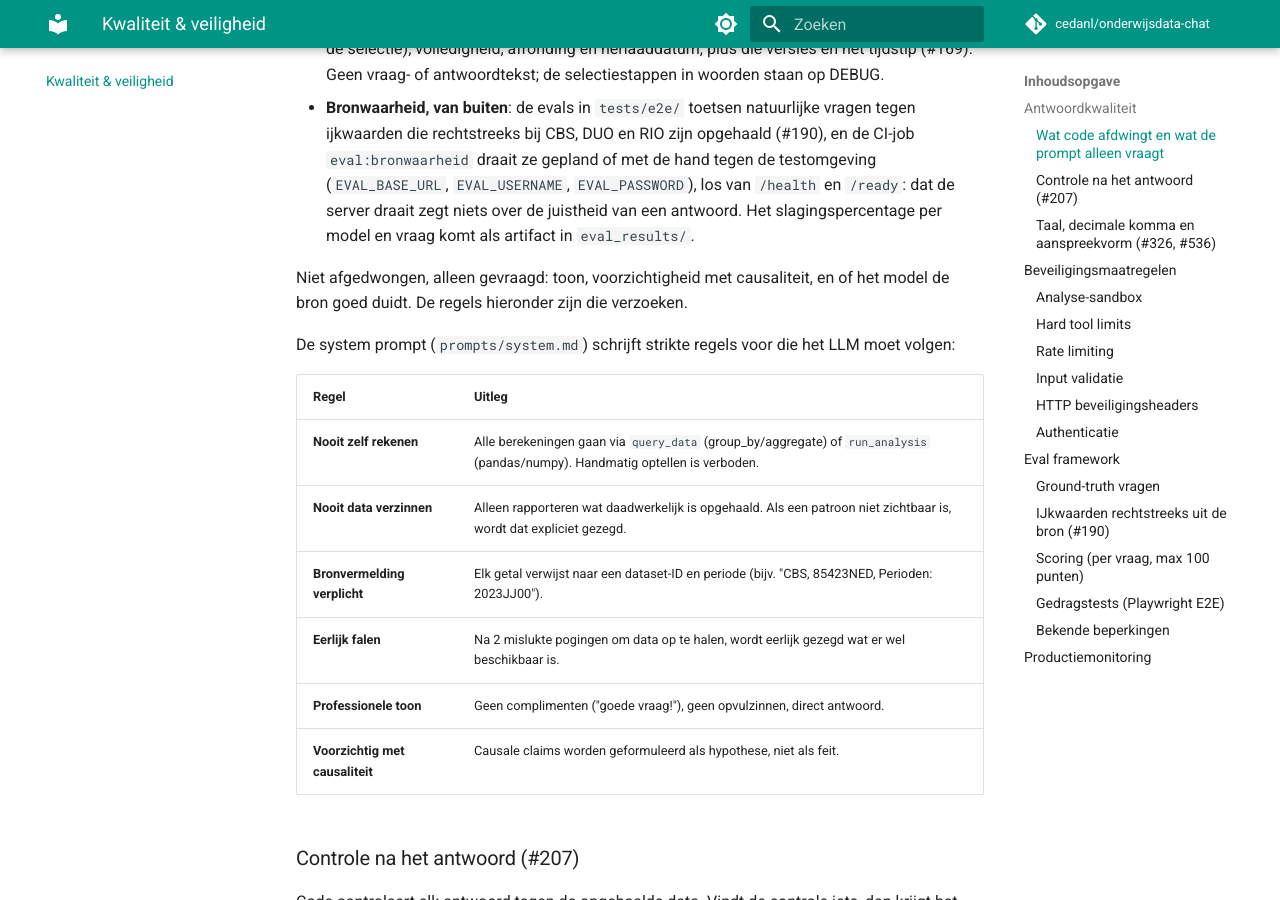
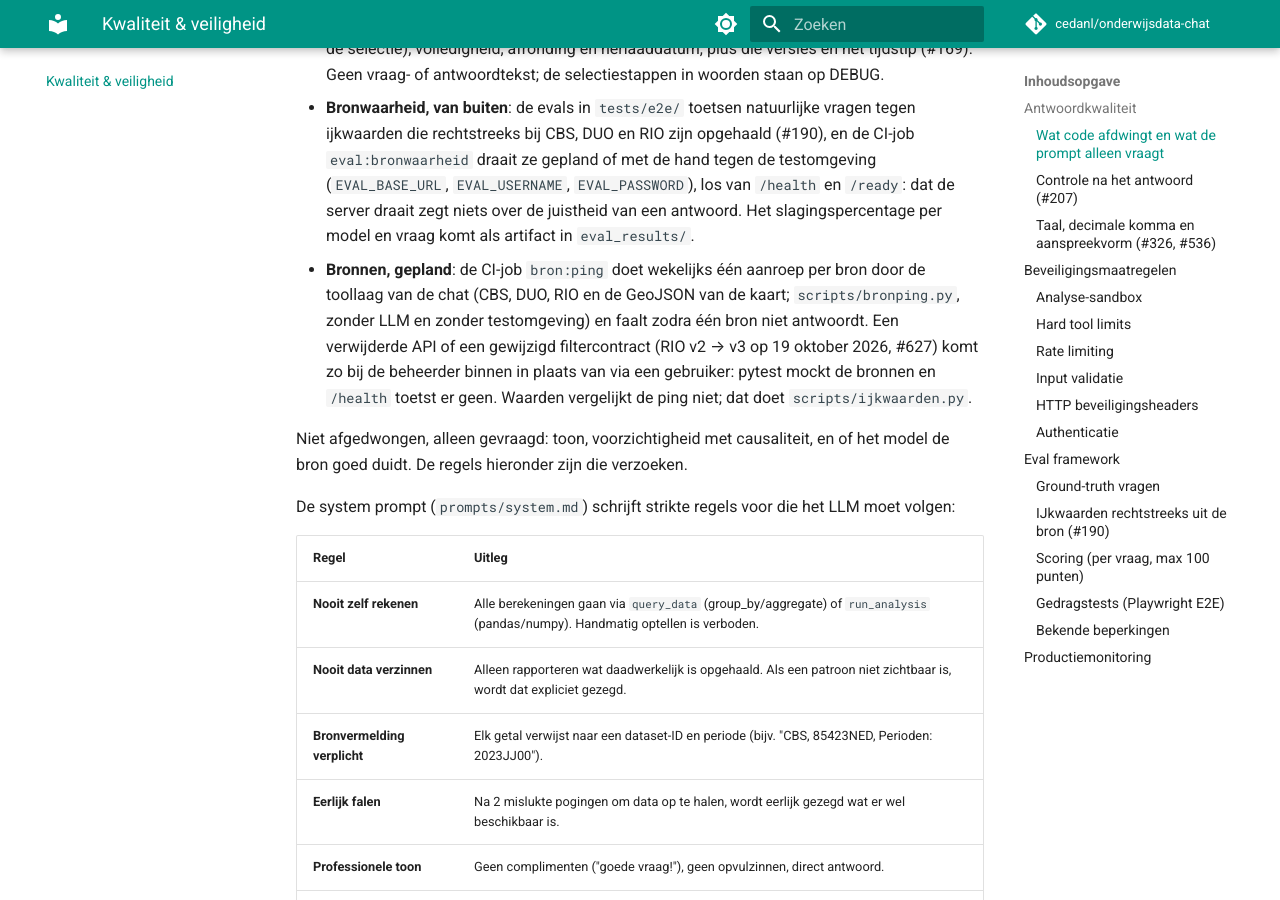
Before and after one commit to cedanl/onderwijsdata-chat, an MkDocs documentation site: the page built from docs/kwaliteit-en-veiligheid.md, in a window 1280 px wide and 900 px high, scrolled down 660 px. Built offline with MkDocs 1.6.1 and Material for MkDocs 9.7.7, drawn with Linux system fonts in a browser that asks for light colours; comment, search, counter and statistics services are not loaded; some of the changed text lies outside the part shown.

Commit message:
docs: describe the weekly source ping and what a scheduled pipeline runs
Refs #627

Co-Authored-By: Claude Fable 5.1 <noreply@anthropic.com>

```diff
--- a/docs/kwaliteit-en-veiligheid.md
+++ b/docs/kwaliteit-en-veiligheid.md
@@ -22,6 +22,11 @@ Een regel in de systeemprompt is een verzoek aan het model, geen garantie. Meetb
   testomgeving (`EVAL_BASE_URL`, `EVAL_USERNAME`, `EVAL_PASSWORD`), los van `/health` en `/ready`: dat de server draait
   zegt niets over de juistheid van een antwoord. Het slagingspercentage per model en vraag komt als artifact in
   `eval_results/`.
+- **Bronnen, gepland**: de CI-job `bron:ping` doet wekelijks één aanroep per bron door de toollaag van de chat (CBS,
+  DUO, RIO en de GeoJSON van de kaart; `scripts/bronping.py`, zonder LLM en zonder testomgeving) en faalt zodra één
+  bron niet antwoordt. Een verwijderde API of een gewijzigd filtercontract (RIO v2 → v3 op 19 oktober 2026, #627) komt
+  zo bij de beheerder binnen in plaats van via een gebruiker: pytest mockt de bronnen en `/health` toetst er geen.
+  Waarden vergelijkt de ping niet; dat doet `scripts/ijkwaarden.py`.
 
 Niet afgedwongen, alleen gevraagd: toon, voorzichtigheid met causaliteit, en of het model de bron goed duidt. De
 regels hieronder zijn die verzoeken.
@@ -195,4 +200,5 @@ Transparantie over wat nog niet getest is:
 - **Logging:** gestructureerde logging op INFO-niveau, tool-calls gelogd met argumenten en executietijden
 - **Reproduceerbaarheid:** bij elke tool-aanroep wordt een Python-snippet gelogd voor debugging
 - **Eval resultaten:** uitvoer van evalruns komt lokaal in `eval_results/` (niet in git, zie `.gitignore`); de CI-job `eval:bronwaarheid` bewaart ze 90 dagen als artifact (#169)
+- **Bron-ping:** de geplande CI-job `bron:ping` (schema op `main` met `BRON_PING=1`, ook met de hand via "Run pipeline") roept elke bron één keer aan door de toollaag; een rode geplande pipeline is het signaal (#627)
 - **Herkomstlog:** per gepubliceerd resultaat één regel `GEPUBLICEERD` (INFO) met soort, data-keys en versies; de selectiestappen op DEBUG (#169)
```
Also changed, not shown: CHANGELOG.md (+5 -0 lines), 1 other file.
